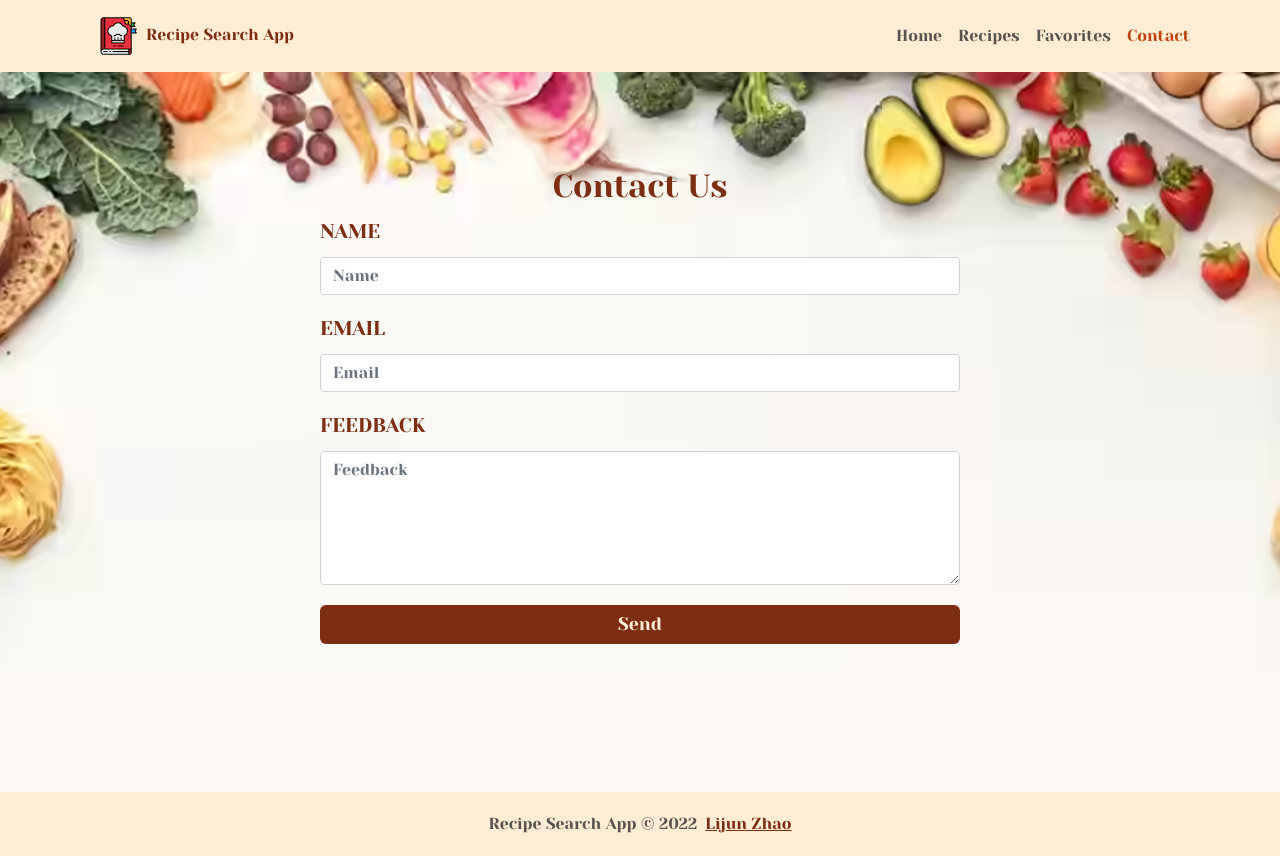
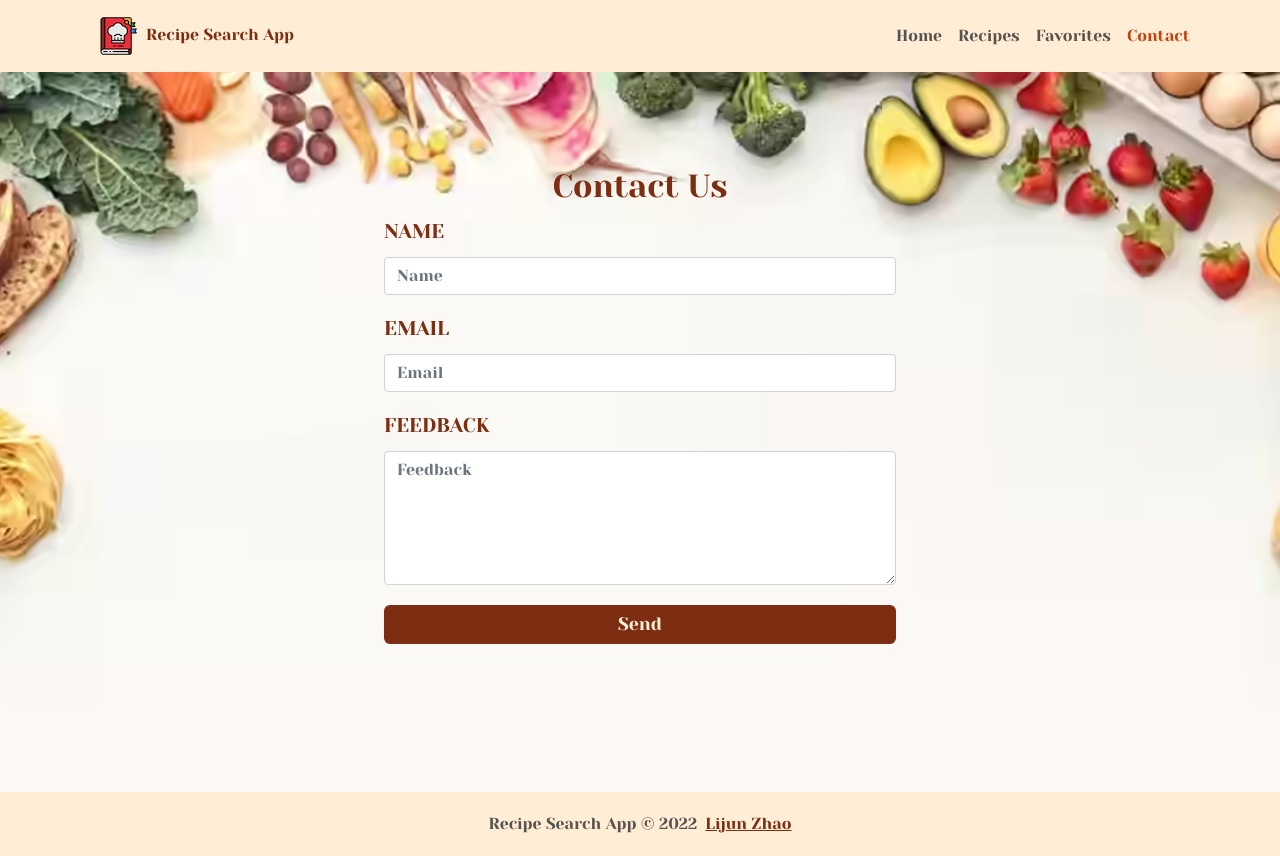
Before and after one commit to lindazhao678/recipe-search-app, a React (Create React App) app: page /contact in a window 1280 px wide. Built offline with nearby package versions, Linux system fonts and the light colour scheme.

Commit message:
loading fix

```diff
--- a/src/pages/Recipes.jsx
+++ b/src/pages/Recipes.jsx
@@ -21,9 +21,7 @@ function Recipes() {
   const [pageCount, setPageCount] = useState(0);
 
   useEffect(() => {
-    query && setLoading(true);
     search();
-    setLoading(false);
   }, [query]);
 
   // search recipes
@@ -31,6 +29,7 @@ function Recipes() {
     try {
       passedQuery && setQuery(passedQuery);
       if (query) {
+        setLoading(true);
         axios
           .get("https://recipe-search-app-api.herokuapp.com/", {
             params: {
@@ -38,6 +37,7 @@ function Recipes() {
             },
           })
           .then((res) => {
+            setLoading(false);
             if (res.data.hits.length > 0) {
               setResultBucket(res.data.hits);
               setPageCount(1);
@@ -51,6 +51,7 @@ function Recipes() {
             }
           })
           .catch((err) => {
+            setLoading(false);
             console.log(err);
           });
       } else {
--- a/src/sass/pages/_contact.scss
+++ b/src/sass/pages/_contact.scss
@@ -1,6 +1,6 @@
 @use "../abstracts" as *;
 
 .contact-form {
-  width: 50%;
+  width: 40%;
   margin: 0 auto;
 }
```
